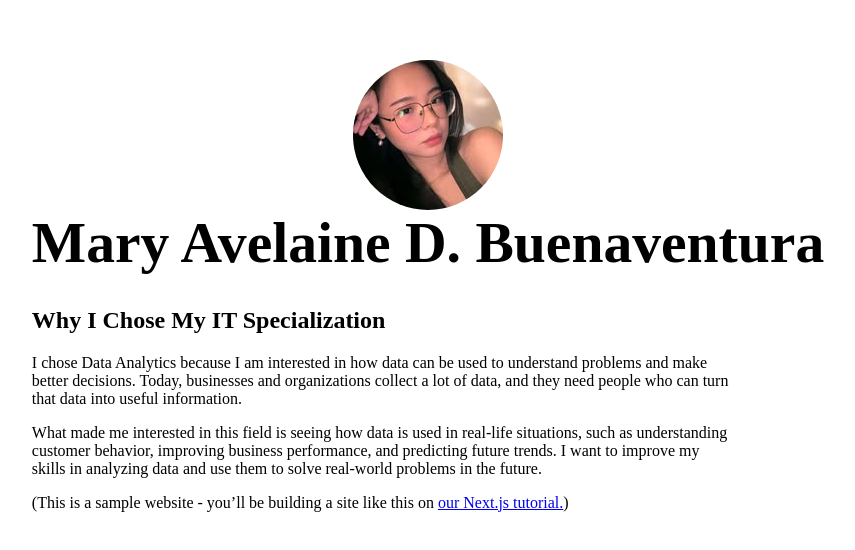
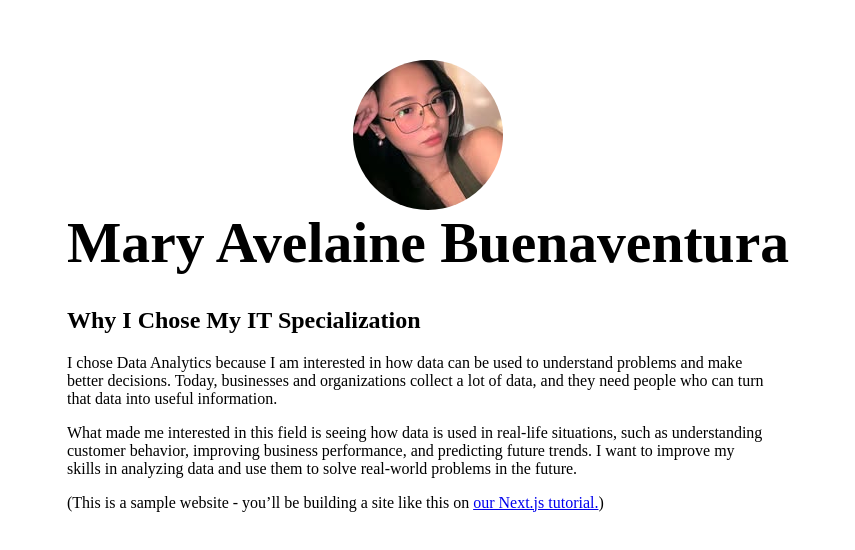
Before and after one commit to maryavelaine12/blog2, a Next.js app: page / in a window 1280 px wide. Shown: the part 114-664 px from the top of the page, without its empty margins (212-1067 px from the left). Built offline with nearby package versions, Linux system fonts and the light colour scheme.

Commit message:
Initial Commit

```diff
--- a/pages/index.js
+++ b/pages/index.js
@@ -27,7 +27,7 @@ export default function Home() {
   </div>
 
   <h1 className={styles.title}>
-    Mary Avelaine D. Buenaventura
+    Mary Avelaine Buenaventura
   </h1>
 
         <section style={{ maxWidth: '700px', marginTop: '30px' }}>
```
